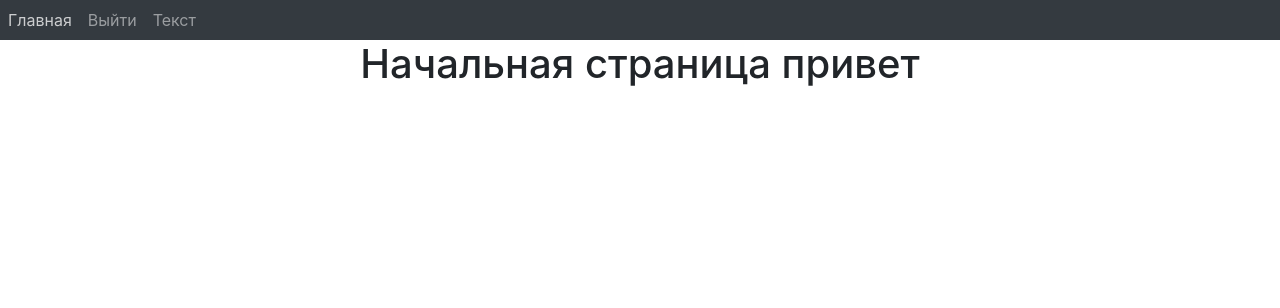
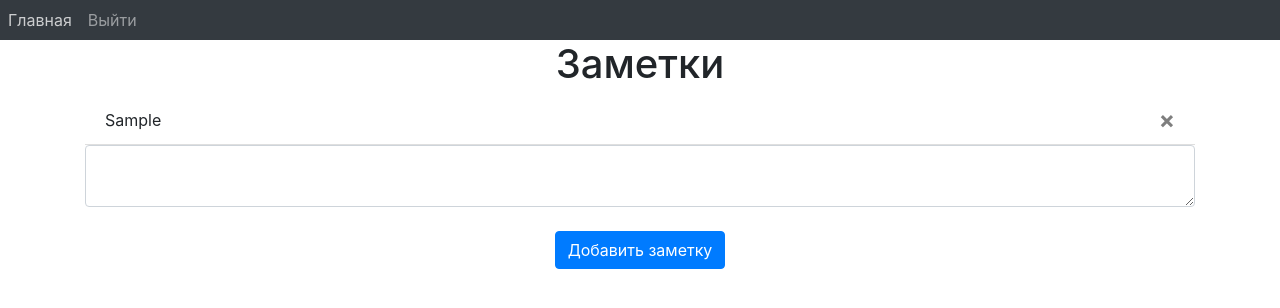
Before and after one commit to SkorikovGeorge/git_web_project, a Flask app: page / in a window 1280 px wide. Shown: the top 308 px of the page. Run offline with Flask 2, Linux system fonts and the light colour scheme; a user stored in the database is signed in; tables that the repository leaves empty hold one stand-in row (values such as "Sample post"); some libraries are stand-ins or nearby versions.

Commit message:
вернула назад структуру, прописала удаление и отображение заметок, видимость кнопок

```diff
--- a/website/models.py
+++ b/website/models.py
@@ -1,3 +1,4 @@
+from flask_login import UserMixin
 from flask_login import UserMixin
 from . import db
 
@@ -7,7 +8,7 @@ class User(db.Model, UserMixin):
     email = db.Column(db.String(50), unique=True)
     password = db.Column(db.String(50))
     name = db.Column(db.String(50))
-    notes = db.relationship('Info')
+    all_info = db.relationship('Info')
 
 
 class Info(db.Model):
--- a/website/routes.py
+++ b/website/routes.py
@@ -1,10 +1,39 @@
-from flask import Blueprint, render_template
-from flask_login import current_user
+from flask import Blueprint, render_template, request, flash, jsonify
+from flask_login import login_required, current_user
+from . import db
+from .models import Info
+import json
 
 
 routes = Blueprint('routes', __name__)
 
 
 @routes.route('/', methods=['GET', 'POST'])
+@login_required
 def home():
+    if request.method == 'POST':
+        user_text = request.form.get('info')
+
+        if len(user_text) < 1:
+            flash('Текст слишком короткий, попробуйте ещё раз', category='error')
+        else:
+            new_text = Info(user_id=current_user.id)
+            new_text.info = user_text
+            db.session.add(new_text)
+            db.session.commit()
+            flash('Текст добавлен', category='success')
+
     return render_template("home.html", user=current_user)
+
+
+@routes.route('/delete-info', methods=['POST'])
+def delete_info():
+    info = json.loads(request.data)
+    infoId = info['infoId']
+    info = Info.query.get(infoId)
+    if info:
+        if info.user_id == current_user.id:
+            db.session.delete(info)
+            db.session.commit()
+
+    return jsonify({})
--- /dev/null
+++ b/website/static/deleteinfo.js
@@ -0,0 +1,8 @@
+function deleteInfo(infoId) {
+  fetch("/delete-info", {
+    method: "POST",
+    body: JSON.stringify({ infoId: infoId }),
+  }).then((_res) => {
+    window.location.href = "/";
+  });
+}
--- a/website/templates/base.html
+++ b/website/templates/base.html
@@ -24,13 +24,11 @@
           <div class="collapse navbar-collapse" id="navbar">
             <div class="navbar-nav">
               {% if user.is_authenticated %}
-              <a class="'nav-item nav-link" id="home0" href="/">Главная</a>
-              <a class="'nav-item nav-link" id="logout" href="/logout">Выйти</a>
-              <a class="'nav-item nav-link" id="text_page" href="/logout">Текст</a>
+              <a class="nav-item nav-link" id="home" href="/">Главная</a>
+              <a class="nav-item nav-link" id="logout" href="/logout">Выйти</a>
               {% else %}
-              <a class="'nav-item nav-link" id="home" href="/">Главная</a>
-              <a class="'nav-item nav-link" id="login" href="/login">Войти</a>
-              <a class="'nav-item nav-link" id="signUp" href="/sign-up">Регистрация</a>
+              <a class="nav-item nav-link" id="login" href="/login">Войти</a>
+              <a class="nav-item nav-link" id="signUp" href="/sign-up">Регистрация</a>
               {% endif %}
             </div>
           </div>
@@ -80,7 +78,7 @@
 
       <script
         type="text/javascript"
-        src="{{ url_for('static', filename='index.js') }}"
+        src="{{ url_for('static', filename='deleteinfo.js') }}"
       ></script>
     </body>
 </html>
--- a/website/templates/home.html
+++ b/website/templates/home.html
@@ -1,5 +1,20 @@
 {% extends "base.html" %} {% block title %}Home{% endblock %} {% block content %}
-
-<h1 align="center">Начальная страница привет</h1>
-
+<h1 align="center">Заметки</h1>
+<ul class="list-group list-group-flush" id="allinfo">
+  {% for info in user.all_info %}
+  <li class="list-group-item">
+    {{ info.info }}
+    <button type="button" class="close" onClick="deleteInfo({{ info.id }})">
+      <span aria-hidden="true">&times;</span>
+    </button>
+  </li>
+  {% endfor %}
+</ul>
+<form method="POST">
+  <textarea name="info" id="info" class="form-control"></textarea>
+  <br />
+  <div align="center">
+    <button type="submit" class="btn btn-primary">Добавить заметку</button>
+  </div>
+</form>
 {% endblock %}
```
